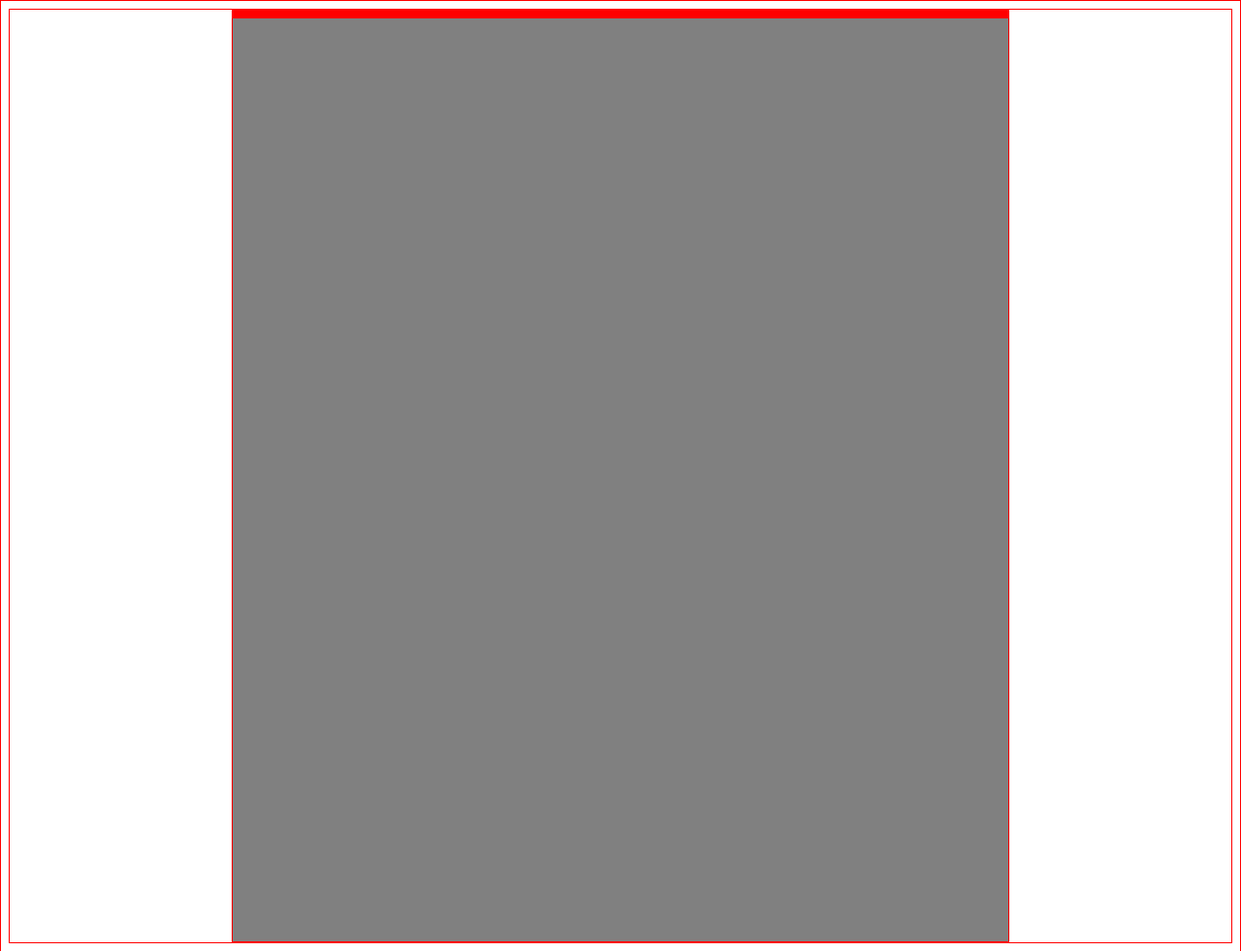
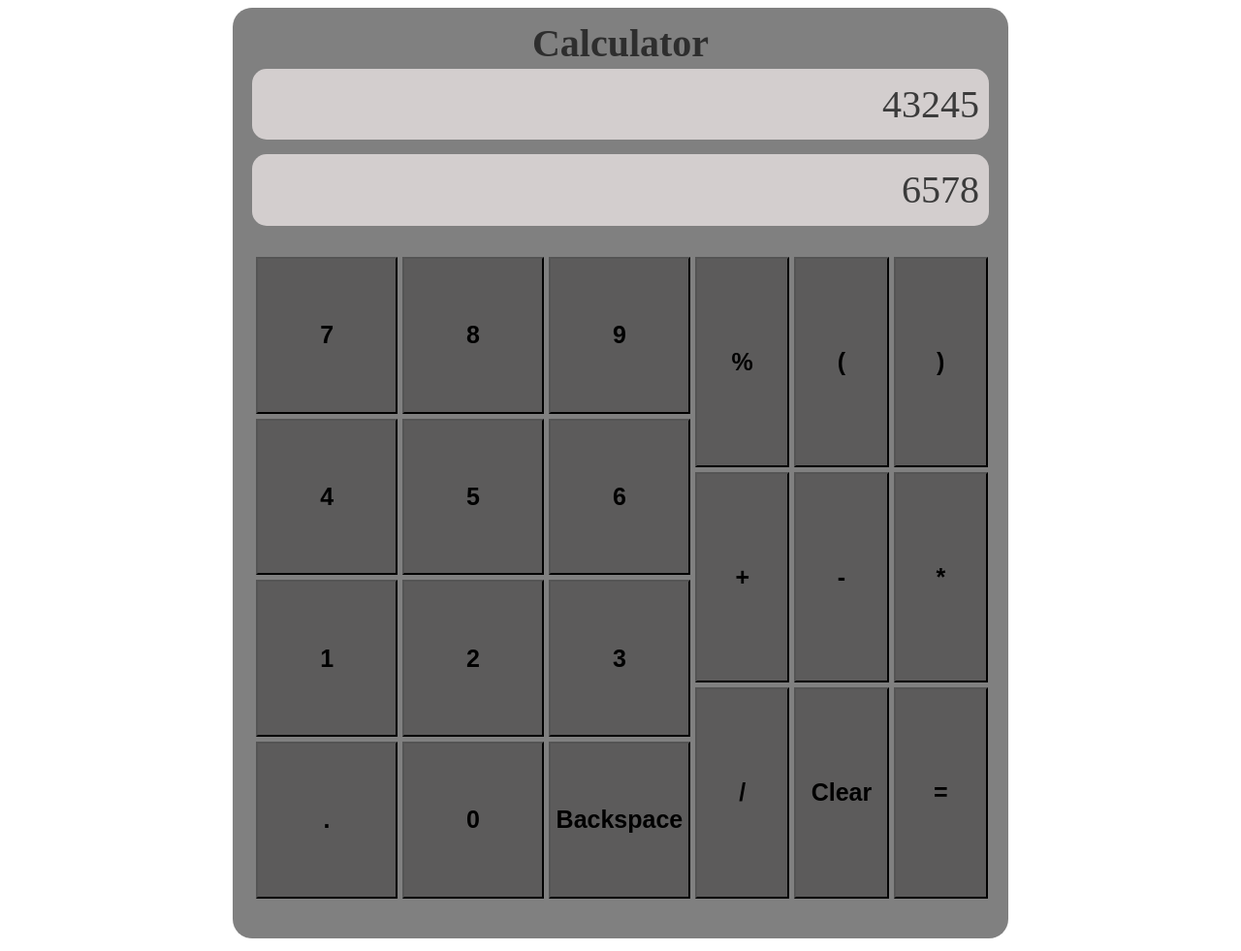
Before and after one commit to gluttz/calculator, a plain HTML site: page index.html in a window 1280 px wide. Shown: the whole page at 97% size. Drawn offline with Linux system fonts and the light colour scheme.

Commit message:
style calculator

```diff
--- a/index.html
+++ b/index.html
@@ -9,11 +9,47 @@
     <script src="script.js" defer></script>
 </head>
 <body>
-    <div class="calcContainer">
-        <div class="headerContainer"></div>
-        <div class="resultsContainer"></div>
-        <div class="inputContainer"></div>
-        <div class="buttonContainer"></div>
+    <div id="calcContainer" class="container">
+        <div class="secondContainer">
+        <div id="headerContainer" class="container">
+            <h1 id="header">Calculator</h1>
+        </div>
+        <div id="resultsContainer" class="container">
+            <div id="result">43245</div>
+        </div>
+        <div id="inputContainer" class="container">
+            <div id="input">6578</div>
+        </div>
+        <div id="buttonContainer" class="container">
+          <div id="numbersContainer" class="container">
+            <button id="7" class="button">7</button>
+            <button id="8" class="button">8</button>
+            <button id="9" class="button">9</button>
+            <button id="4" class="button">4</button>
+            <button id="5" class="button">5</button>
+            <button id="6" class="button">6</button>
+            <button id="1" class="button">1</button>
+            <button id="2" class="button">2</button>
+            <button id="3" class="button">3</button>
+            <button id="." class="button">.</button>
+            <button id="0" class="button">0</button>
+            <button id="backspace" class="button">Backspace</button>
+          </div>
+          <div id="operatorContainer" class="container">
+            <button id="%" class="button">%</button>
+            <button id="(" class="button">(</button>
+            <button id=")" class="button">)</button>
+            <button id="+" class="button">+</button>
+            <button id="-" class="button">-</button>
+            <button id="*" class="button">*</button>
+            <button id="/" class="button">/</button>
+
+
+            <button id="clear" class="button">Clear</button>
+            <button id="equals" class="button">=</button>
+          </div>
+        </div>
+      </div>
     </div>
 </body>
 </html>
--- a/style.css
+++ b/style.css
@@ -1,15 +1,124 @@
-*{
+/* *{
     border: 1px solid red;
-}
+} */
 body{
     display: flex;
     justify-content: center;
     align-items: center;
 }
-.calcContainer{
+#calcContainer{
     display: flex;
     background-color: grey;
     width: 800px;
     height: 960px;
     flex-direction: column;
+    border-radius: 20px;
+    align-items: center;
+    justify-content: center;
+
 }
+
+.secondContainer{
+    display: flex;
+    flex-direction: column;
+    flex-basis: 95%;
+    width: 95%;
+    gap: 15px;
+}
+#headerContainer{
+    display: flex;
+    height: 24px;
+    justify-content: center;
+    align-items: center;
+}
+
+#resultsContainer{
+    display: flex;
+    height: 96px;
+    justify-content: center;
+
+
+}
+
+#result{
+    display: flex;
+    background-color: rgb(211, 206, 206);
+    width: 100%;
+    border-radius: 15px;
+    justify-content: flex-end;
+    align-items: center;
+    color: rgb(59, 59, 59);
+    font-size: 40px;
+    padding: 10px;
+}
+
+#inputContainer{
+    display: flex;
+    height: 96px;
+    justify-content: center;
+}
+
+#input{
+    display: flex;
+    background-color: rgb(211, 206, 206);
+    width: 100%;
+    border-radius: 15px;
+    justify-content: flex-end;
+    align-items: center;
+    color: rgb(59, 59, 59);
+    font-size: 40px;
+    padding: 10px;
+}
+
+#buttonContainer{
+   display: flex;
+   flex: 1;
+   flex-basis: 100%;
+   justify-content: space-between;
+   align-items: center;
+
+
+}
+
+#numbersContainer{
+    display: flex;
+    flex-basis: 60%;
+    flex-wrap: wrap;
+    justify-content: center;
+    gap: 5px;
+    height: 95%;
+
+}
+
+#operatorContainer{
+    display: flex;
+    flex-basis: 40%;
+    flex-wrap: wrap;
+    justify-content: center;
+    gap: 5px;
+    height: 95%;
+}
+
+#header{
+    color: rgb(46, 46, 46);
+    font-size: 40px;
+}
+
+.button{
+    background-color: rgb(92, 91, 91);
+    color: black;
+    display: flex;
+    justify-content: center;
+    align-items: center;
+    font-size: 25px;
+    width: 32%;
+    font-weight: 800;
+}
+
+#clear{
+
+}
+
+.container{
+
+}
```
Also changed, not shown: 1 other file.
